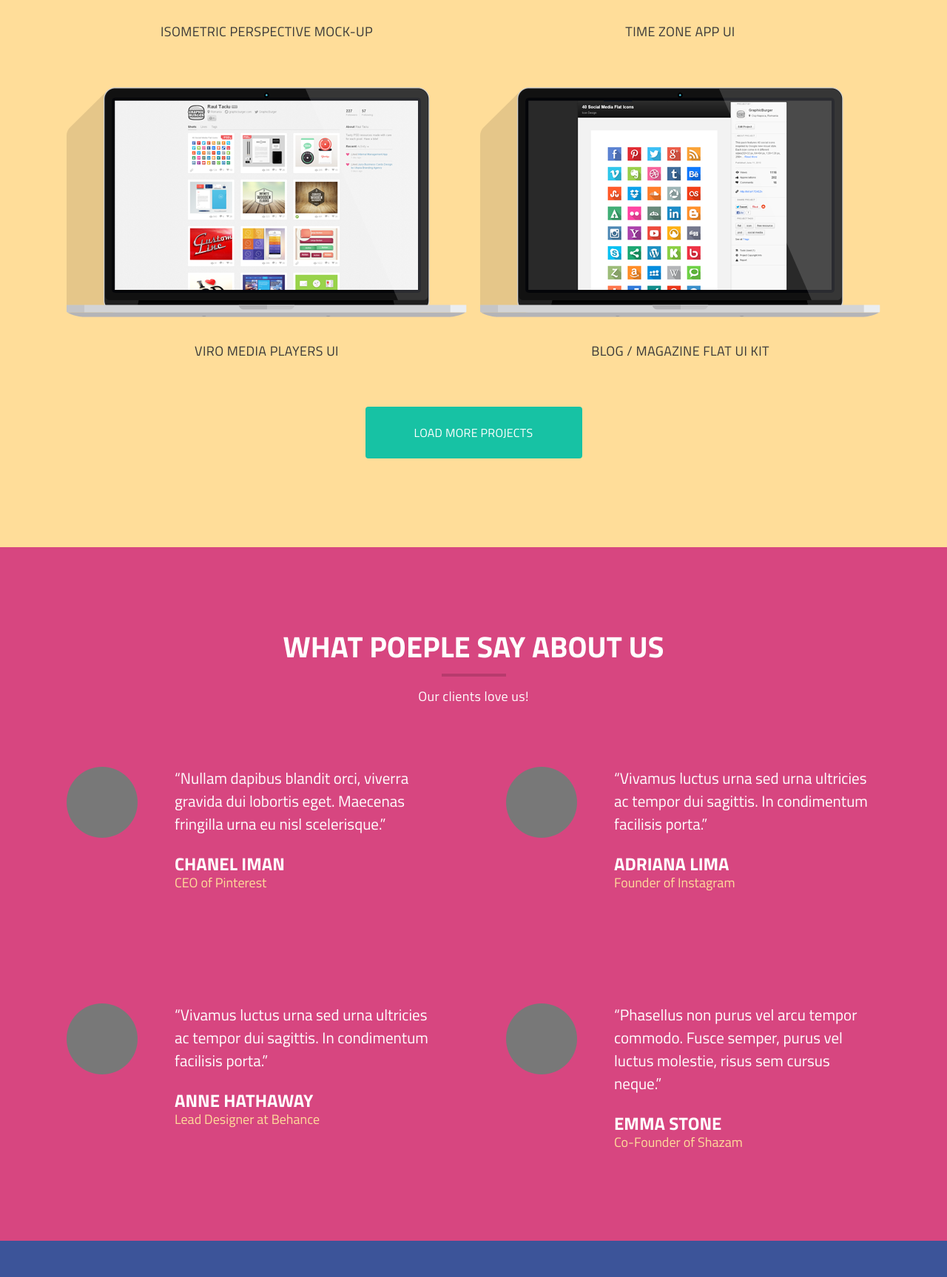
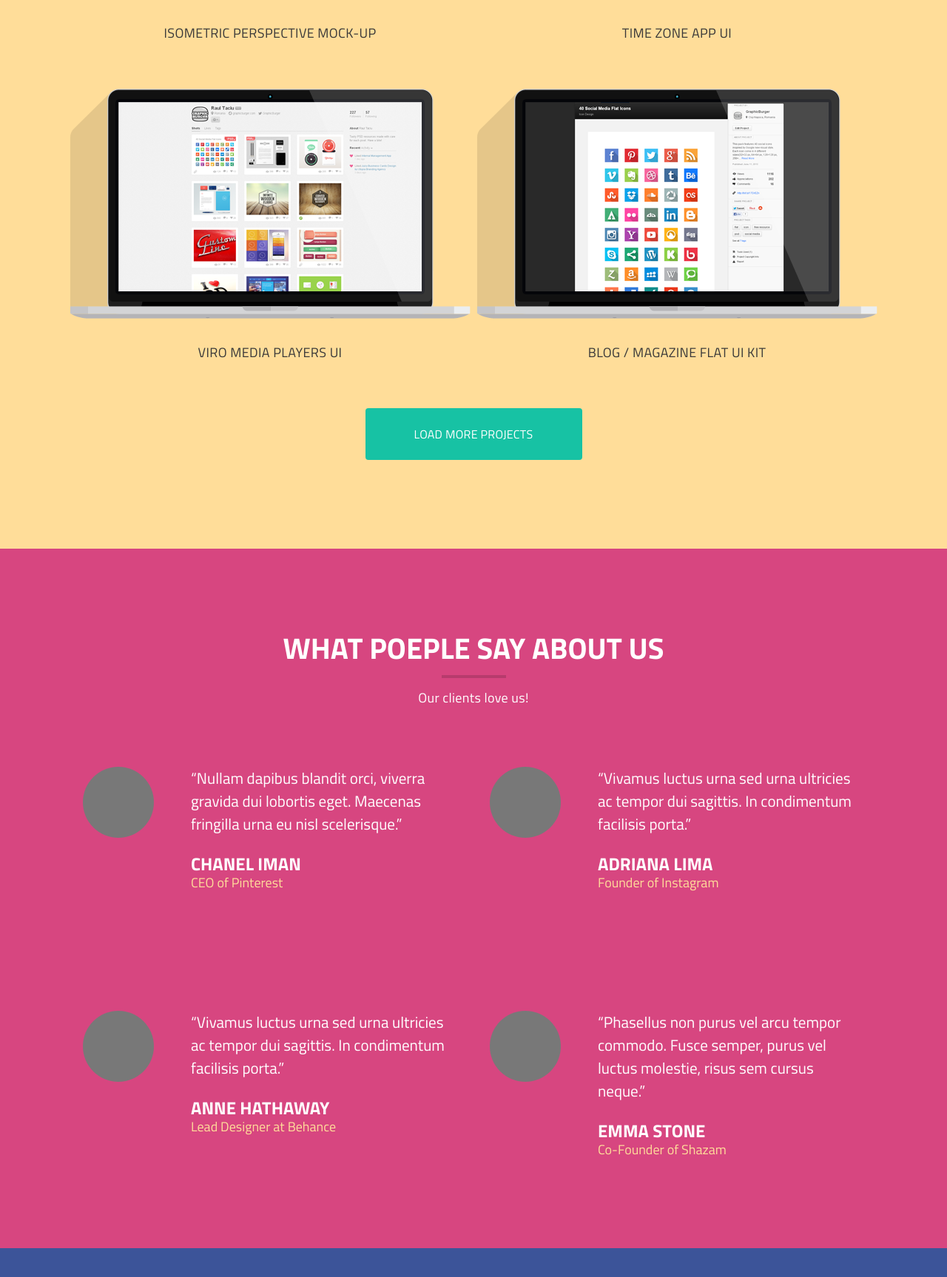
Before and after one commit to Logvinovsky/Cuda, a plain HTML site: page Cuda.html in a window 1280 px wide. Shown: the part 4004-5731 px from the top of the page at 74% size. Drawn offline with Linux system fonts and the light colour scheme.

Commit message:
Portfolio & Review fix

```diff
--- a/Cuda.html
+++ b/Cuda.html
@@ -374,12 +374,12 @@
                 <div class="work-examples__name" >Time Zone App UI</div>
             </div>
 
-            <div class="work-examples__block-m">
+            <div class="work-examples__block">
                 <img src="img/3.png" alt="example-3"> <!--class = "work-examples__image"-->
                 <div class="work-examples__name">Viro Media Players UI</div>
             </div>
 
-            <div class="work-examples__block-m">
+            <div class="work-examples__block">
                 <img src="img/4.png" alt="example-4" class = "work-examples__image">
                 <div class="work-examples__name">Blog / Magazine Flat UI Kit</div>
             </div>
--- a/styles__cuda.css
+++ b/styles__cuda.css
@@ -426,6 +426,13 @@ body {
 
 .portfolio .link-button:hover{
 
+    background-color: #139b83;
+    transition: all 0.5s cubic-bezier(0.22, 0.61, 0.36, 1);
+
+}
+
+.portfolio__link:hover{
+
     background-color: #75ff91;
 
 }
@@ -433,7 +440,7 @@ body {
 .work-examples{
     display: flex;
     flex-wrap: wrap;
-    margin-top: 60px;
+    margin-top: -3px;
     justify-content: space-between;
 }
 
@@ -454,8 +461,8 @@ body {
     margin-top:30px;
 }
 
-.work-examples__block-m{
-    margin-top: 65px;
+.work-examples__block{
+    margin: 65px auto 0;
 
 }
 
@@ -487,24 +494,22 @@ body {
     display: flex;
     flex-wrap: wrap;
     justify-content: space-between;
-    margin-top: 82px;
-
-
+    margin-top: -80px;
 }
 
 .review{
 
     display: flex;
     flex-wrap: wrap;
-
+    margin: 160px auto 0;
 
 }
 
-.review-margin{
+/*.review-margin{*/
 
-    margin-top: 150px;
+/*    margin-top: 150px;*/
 
-}
+/*}*/
 
 .review__content{
 
```
